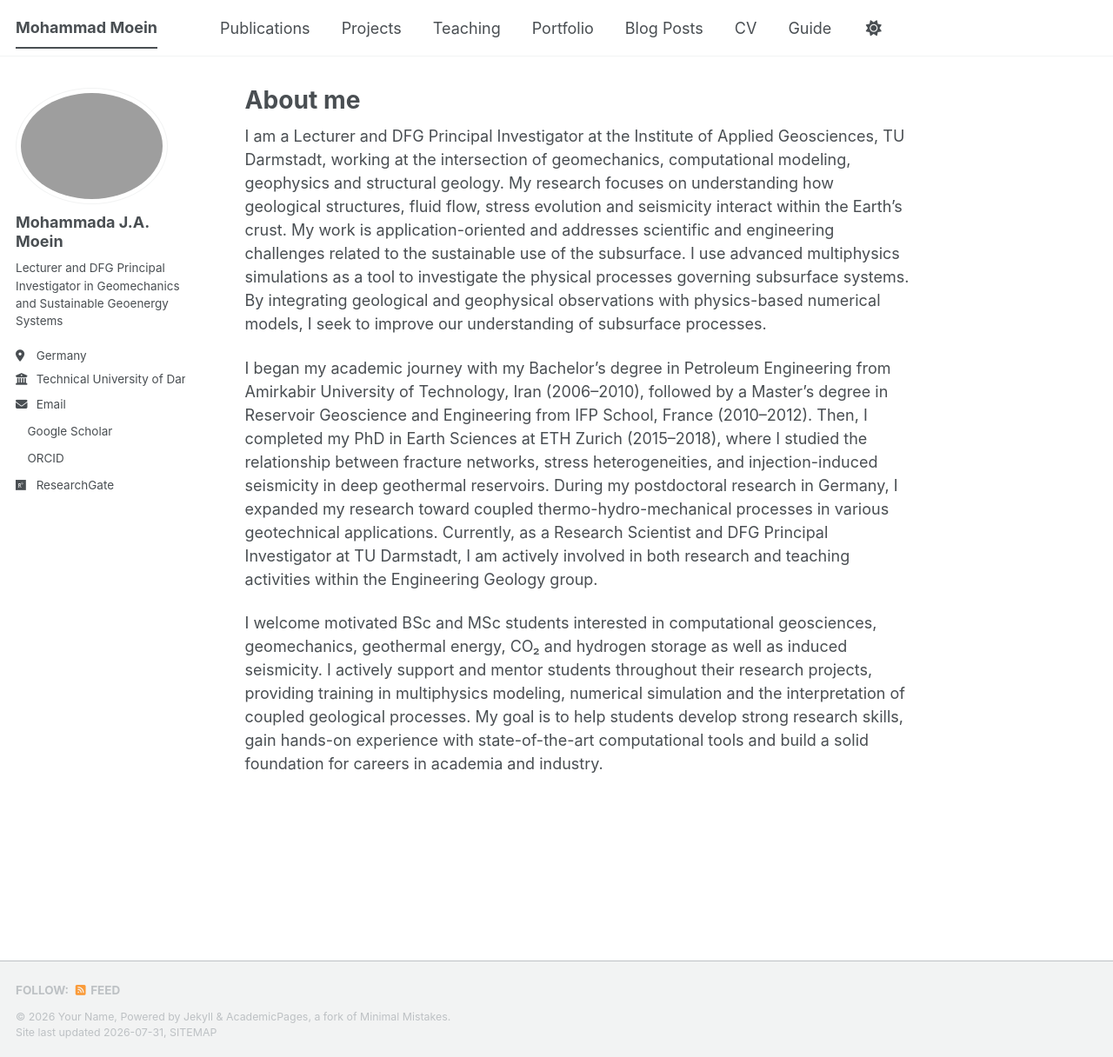
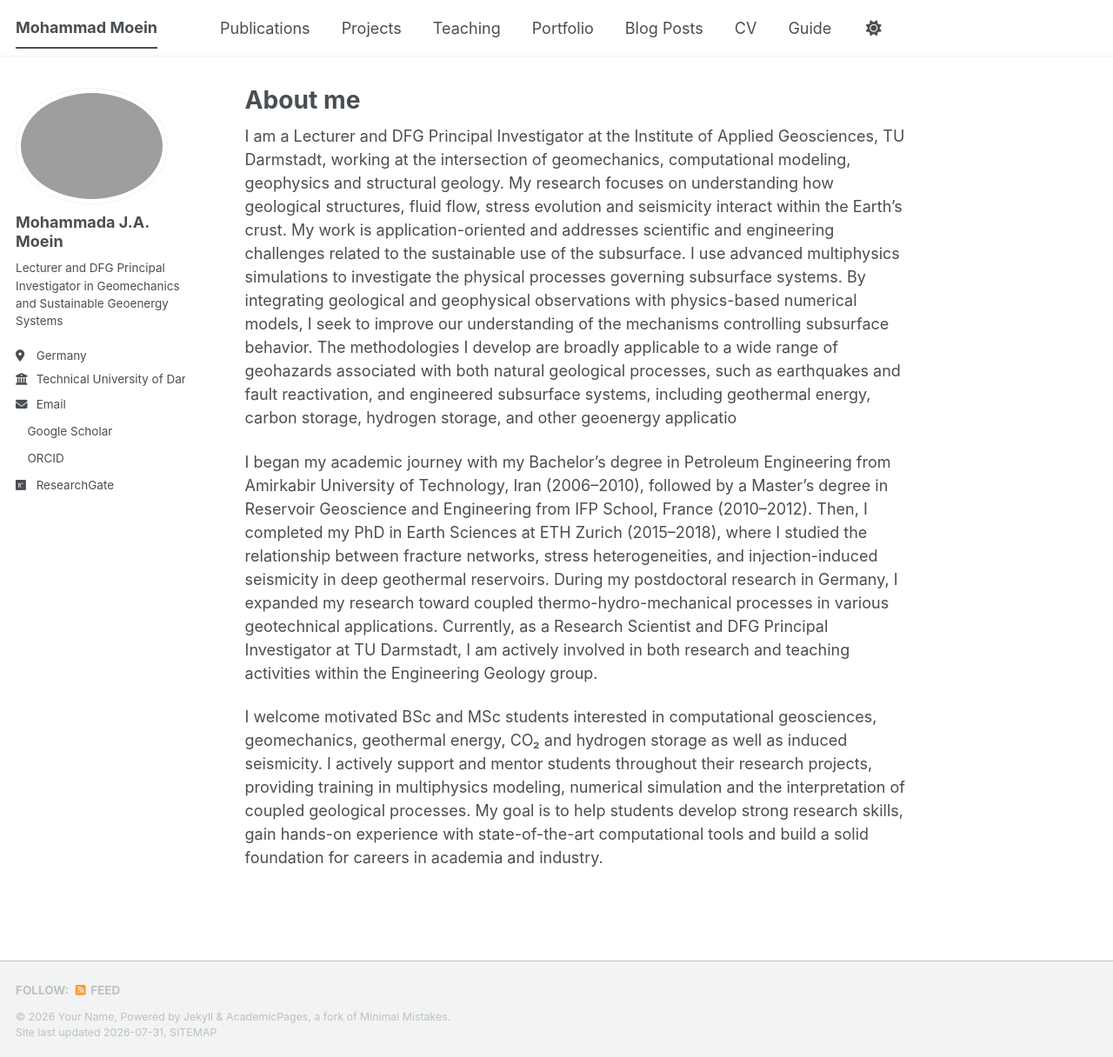
Before and after one commit to mjamoein/mjamoein.github.io, a Jekyll site: the page built from _pages/about.md, in a window 1280 px wide and 1216 px high. Shown: the whole window at 87% size. Built offline with Jekyll 4.4.1, drawn with Linux system fonts in a browser that asks for light colours; a style sheet for code colours, icons or effects is not loaded.

Commit message:
Update about.md

```diff
--- a/_pages/about.md
+++ b/_pages/about.md
@@ -7,7 +7,7 @@ redirect_from:
   - /about.html
 ---
 
-I am a Lecturer and DFG Principal Investigator at the Institute of Applied Geosciences, TU Darmstadt, working at the intersection of geomechanics, computational modeling, geophysics and structural geology. My research focuses on understanding how geological structures, fluid flow, stress evolution and seismicity interact within the Earth's crust. My work is application-oriented and addresses scientific and engineering challenges related to the sustainable use of the subsurface. I use advanced multiphysics simulations as a tool to investigate the physical processes governing subsurface systems. By integrating geological and geophysical observations with physics-based numerical models, I seek to improve our understanding of subsurface processes.
+I am a Lecturer and DFG Principal Investigator at the Institute of Applied Geosciences, TU Darmstadt, working at the intersection of geomechanics, computational modeling, geophysics and structural geology. My research focuses on understanding how geological structures, fluid flow, stress evolution and seismicity interact within the Earth's crust. My work is application-oriented and addresses scientific and engineering challenges related to the sustainable use of the subsurface. I use advanced multiphysics simulations to investigate the physical processes governing subsurface systems. By integrating geological and geophysical observations with physics-based numerical models, I seek to improve our understanding of the mechanisms controlling subsurface behavior. The methodologies I develop are broadly applicable to a wide range of geohazards associated with both natural geological processes, such as earthquakes and fault reactivation, and engineered subsurface systems, including geothermal energy, carbon storage, hydrogen storage, and other geoenergy applicatio
 
 I began my academic journey with my Bachelor’s degree in Petroleum Engineering from Amirkabir University of Technology, Iran (2006–2010), followed by a Master’s degree in Reservoir Geoscience and Engineering from IFP School, France (2010–2012). Then, I completed my PhD in Earth Sciences at ETH Zurich (2015–2018), where I studied the relationship between fracture networks, stress heterogeneities, and injection-induced seismicity in deep geothermal reservoirs. During my postdoctoral research in Germany, I expanded my research toward coupled thermo-hydro-mechanical processes in various geotechnical applications. Currently, as a Research Scientist and DFG Principal Investigator at TU Darmstadt, I am actively involved in both research and teaching activities within the Engineering Geology group.
 
```
